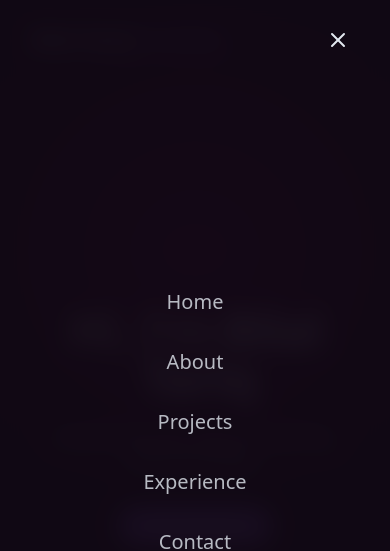
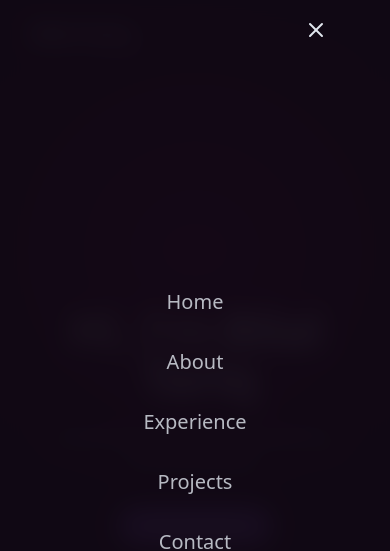
Before and after one commit to bilaltiq/portfolio-website, a React (Vite) app: page / in a window 390 px wide. Both pictures are taken after a click on the button 338 px from the left and 40 px from the top of the page. Shown: the top 551 px of the page. Built offline with nearby package versions, Linux system fonts and the light colour scheme.

Commit message:
Polished AboutMe, Contact Information and fixed mobile NabBar Bug

```diff
--- a/src/components/About.jsx
+++ b/src/components/About.jsx
@@ -1,4 +1,4 @@
-import { Code } from "lucide-react"
+import { Code, GraduationCap } from "lucide-react"
 
 export const About = () => {
     return (
@@ -10,12 +10,22 @@ export const About = () => {
 
             <div className="grid grid-cols-1 md:grid-cols-2 gap-12 items-center">
                 <div className="space-y-6">
-                    <h3 className="text-2xl font-semibold"> Computer Science and Mathematics @ Amherst College </h3>
+                    <span className="flex justify-center space-x-4">
+                    <GraduationCap size={35} className="text-primary" />
+                    </span>
+                    <h3 className="text-2xl font-semibold flex justify-center mb-0.5">
+                        <span>Amherst College</span>
+                    </h3>
+                    <p className="text-center italic text-muted-foreground mb-3">
+                        Expected Graduation - May 2027
+                    </p>
 
-                    <p className="text-muted-foreground"> Over 5 years of experience in web dev, I specialize in creating responsive, accessible and performant web applications using modern technologies </p>
+                    <p className="text-muted-foreground siz">
+                        Computer Science & Math Double Major
+                    </p>
 
                     <p className="text-muted foreground">
-                        Passionate about creating elegant solutions to complex problems, and I'm constantly learning new technologies and techniques to stay at the forefront of the ever-evolving web landscape.
+                        I'm a machine learning and visual computing enthusiast with a passion for building software that bridges technology and creativity. From AI-driven 3D modelling to customer-centric web applications, this site showcases some of my projects, experiments and thoughts as I continue to work at the intersection of code, design and ML.
                     </p>
 
                     <div className="flex flex-col sm:flex-row gap-4 pt4 justify-center">
--- a/src/components/Contact.jsx
+++ b/src/components/Contact.jsx
@@ -26,17 +26,17 @@ export const Contact = () => {
             </h2>
 
             <p className="text-center text-muted-foreground mb-12 max-w-2xl mx-auto">
-                This is a paragraph so im just gonna write it manually and i need to put something here also i love your moter
+                Let's connect and build new horizons together.
             </p>
 
-            <div className="grid grid-cols-1 md:grid-cols2 gap-12">
+            <div className="grid grid-cols-1 gap-12">
                 <div className="space-y-8">
                     <h3 className="text-2xl font-semibold mb-6">
                         Contact Information
                     </h3>
                     <div className="space-y-6 justify-center">
-                        <div className="flex items-start space-x-4">
-                            <div className="p-3 rounded-full bg-primary/10">
+                        <div className="flex flex-col items-center justify-center">
+                            <div className="p-3 rounded-full bg-primary/10 mb-1">
                                 <a href="mailto:mtariq27@amherst.edu"><Mail className="h-6 w-6 text-primary hover:text-white transition-colors"/></a>
                             </div>
                             <div>
@@ -47,42 +47,28 @@ export const Contact = () => {
 
 
 
-                        <div className="flex items-start space-x-4">
-                            <div className="p-3 rounded-full bg-primary/10">
+                        <div className="flex flex-col items-center  justify-center">
+                            <div className="p-3 rounded-full bg-primary/10 mb-1">
                                 <a href="https://www.linkedin.com/in/tariq-bilal/"><LucideLinkedin className="h-6 w-6 text-primary hover:text-white transition-colors"/></a>
                             </div>
                             <div>
                                 <h4 className="font-medium"> LinkedIn </h4>
-                                <a href="https://www.linkedin.com/in/tariq-bilal/" className="text-muted-foreground hover:text-primary transition-colors">Bilal Tariq</a>
+                                <a href="https://www.linkedin.com/in/tariq-bilal/" className="text-muted-foreground hover:text-primary transition-colors"  target="_blank">Bilal Tariq</a>
                             </div>
                         </div>
 
-                        <div className="flex items-start space-x-4">
+                        <div className="flex items-start space-x-4 justify-center">
                             <div className="p-3 rounded-full bg-primary/10">
-                                <MapPin className="h-6 w-6 text-primary"/>
+                                <a href="https://www.instagram.com/mbtoshq/" target="_blank"><Instagram className="h-6 w-6 text-primary"/> </a>
                             </div>
                             <div>
-                                <h4 className="font-medium"> Location </h4>
-                                <a className="text-muted-foreground hover:text-primary transition-colors"> Amherst, MA </a>
+                                <h4 className="font-medium"> Instagram </h4>
+                                <a className="text-muted-foreground hover:text-primary transition-colors" href="https://www.instagram.com/mbtoshq/" target="blank"> mbtoshq </a>
                             </div>
                         </div>
                     </div>
 
-                    <div className="pt-8">
-                        <h4 className="font-medium mb-4"> Connect With Me</h4>
 
-                        <div className="flex space-x-4 justify-center">
-                            <a href="https://www.instagram.com/mbtoshq/" target="_blank">
-                                <Instagram></Instagram>
-                            </a>
-                            <a href="https://www.instagram.com/mbtoshq/" target="_blank">
-                                <Linkedin></Linkedin>
-                            </a>
-                            <a href="https://www.instagram.com/mbtoshq/" target="_blank">
-                                <Instagram></Instagram>
-                            </a>
-                        </div>
-                    </div>
                 </div>
 
                 <div className="bg-card p-8 rounded-lg shadow-xs" onSubmit={toast}>
--- a/src/components/NavBar.jsx
+++ b/src/components/NavBar.jsx
@@ -5,8 +5,8 @@ import { X, Menu } from "lucide-react"
 const navItems =[
     {name: "Home", href: "#hero"},
     {name: "About", href: "#about"},
-    {name: "Projects", href: "#skills"},
-    {name: "Experience", href: "#projects"},
+    {name: "Experience", href: "#experience"},
+    {name: "Projects", href: "#projects"},
     {name: "Contact", href: "#contact"},
 ]
 
@@ -28,56 +28,77 @@ export const NavBar = () => {
     }, [])
 
     return(
-    <nav className=
-        {cn("fixed w-full z-40 transition-all duration-300",
-        isScrolled ? "py-3 bg-background/80 bg-opacity-20 backdrop-blur-sm shadow-4xl border border-black/10 rounded-2xl" : "py-5"
-        )}>
-
+    <>
+    {/* ─────── NAV BAR ─────── */}
+    <nav
+      className={cn(
+        "fixed w-full z-40 transition-all duration-300",
+        isScrolled
+          ? "py-2 bg-background/80 bg-opacity-20 backdrop-blur-sm shadow-4xl border border-black/10 rounded-2xl"
+          : "py-5"
+      )}
+    >
       <div className="container flex items-center justify-between">
-                <a className="text-xl font-bold text-primary flex items-center" href="#hero">
+        <a
+          className="text-xl font-bold text-primary flex items-center"
+          href="#hero"
+        >
           <span className="relative z-10">
-                        <span className='text-glow text-foreground'> Bilal Tariq </span> Portfolio
+            <span className="text-glow text-foreground"> Bilal Tariq </span>
           </span>
         </a>
 
-                {/* {desktop nav} */}
-
         <div className="hidden md:flex space-x-8">
           {navItems.map((item, key) => (
-                        <a key= {key} href={item.href} className="text-foreground/80 hover:text-primary transition-colors duratiton-300">
+            <a
+              key={key}
+              href={item.href}
+              className="text-foreground/80 hover:text-primary transition-colors duratiton-300"
+            >
               {item.name}
             </a>
-
           ))}
         </div>
 
-                {/* {mobile nav} */}
-
-                <button onClick={() => setIsMenuOpen((prev) => !prev)}
+        <button
+          onClick={() => setIsMenuOpen((prev) => !prev)}
           className="md:hidden p-2 text-foreground z-50"
           aria-label={isMenuOpen ? "Close Menu" : "Open Menu"}
-                    > {isMenuOpen ? <X size={24} /> : <Menu size={24}/>} </button>
+        >
+          {isMenuOpen ? <X size={0} /> : <Menu size={24} />}
+        </button>
+      </div>
+    </nav>
 
+    {/* ─────── MOBILE MENU ─────── */}
+    <div
+  className={cn(
+    "fixed inset-0 z-50 flex flex-col items-center justify-center md:hidden",
+    "bg-background/95 backdrop-blur-md transition-opacity duration-300",
+    isMenuOpen ? "opacity-100 pointer-events-auto" : "opacity-0 pointer-events-none"
+  )}
+>
+  <button
+    onClick={() => setIsMenuOpen(false)}
+    className="absolute top-2.5 right-13.5 p-2 text-foreground"
+    aria-label="Close Menu"
+  >
+    <X size={24} />
+  </button>
 
-                <div className={cn(
-                    "fixed inset-0 bg-background/95 backdrop-blur-md z-40 flex flex-col items-center justify-center",
-                    "transition-all duration-300 md:hidden",
-                    isMenuOpen ? "opacity-100 pointer-events-auto" : "opacity-0 pointer-events-none"
-
-                )}>
   <div className="flex flex-col space-y-8 text-xl">
     {navItems.map((item, key) => (
-                        <a key= {key} href={item.href} className="text-foreground/80 hover:text-primary transition-colors duratiton-300"
-                        onClick={() => setIsMenuOpen(false)}>
+      <a
+        key={key}
+        href={item.href}
+        onClick={() => setIsMenuOpen(false)}
+        className="text-foreground/80 hover:text-primary transition-colors duratiton-300"
+      >
         {item.name}
       </a>
-
     ))}
   </div>
 </div>
-
-
-            </div>
-
-    </nav>)
+  </>
+);
 }
--- a/src/index.css
+++ b/src/index.css
@@ -78,6 +78,7 @@
   .dark {
     --background: 280 40% 6%;
     --foreground: 213 31% 91%;
+    --muted-foreground: 213 10% 60%;
 
     --card: 222 47% 8%;
 
@@ -127,6 +128,11 @@
   text-shadow: 0 0 10px rgba(167, 139, 250, 0.5);
 }
 
+@utility text-muted-foreground {
+  @apply relative;
+  color: hsl(var(--muted-foreground));
+}
+
 @utility card-hover {
   @apply transition-transform duration-300 hover:scale-[1.02] hover:shadow-lg;
 }
```
Lines whose indentation alone changed are shown as unchanged.
